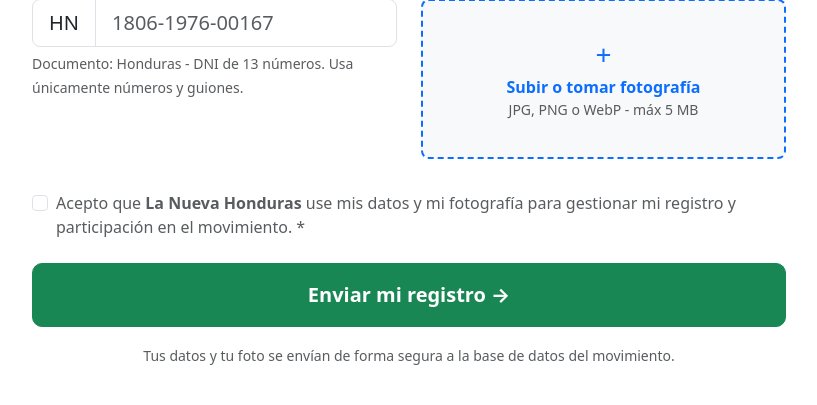
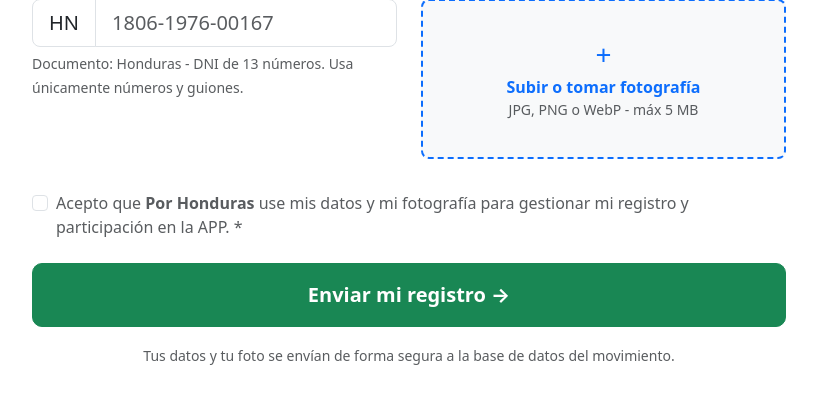
Before and after one commit to brisantos866-bit/appregis, a Flask app: page / in a window 1280 px wide. Shown: the part 2040-2445 px from the top of the page, without its empty margins (231-1048 px from the left). Run offline with Flask 3, Linux system fonts and the light colour scheme.

Commit message:
Update registro.html

```diff
--- a/templates/registro.html
+++ b/templates/registro.html
@@ -311,7 +311,7 @@
                 <div class="form-check mb-4 mt-2">
                     <input type="checkbox" class="form-check-input" id="terminos" name="terminos" required>
                     <label class="form-check-label text-muted" for="terminos">
-                        Acepto que <strong>La Nueva Honduras</strong> use mis datos y mi fotografía para gestionar mi registro y participación en el movimiento. *
+                        Acepto que <strong>Por Honduras</strong> use mis datos y mi fotografía para gestionar mi registro y participación en la APP. *
                     </label>
                 </div>
 
```
